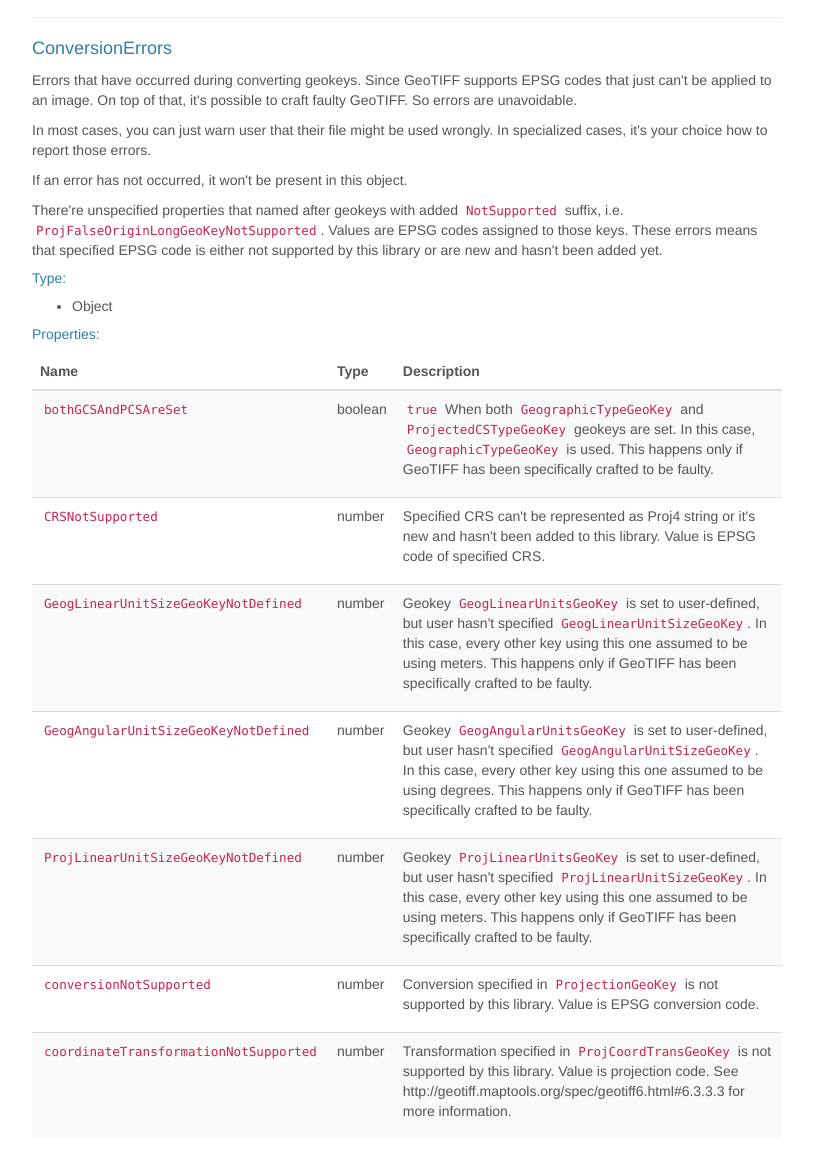
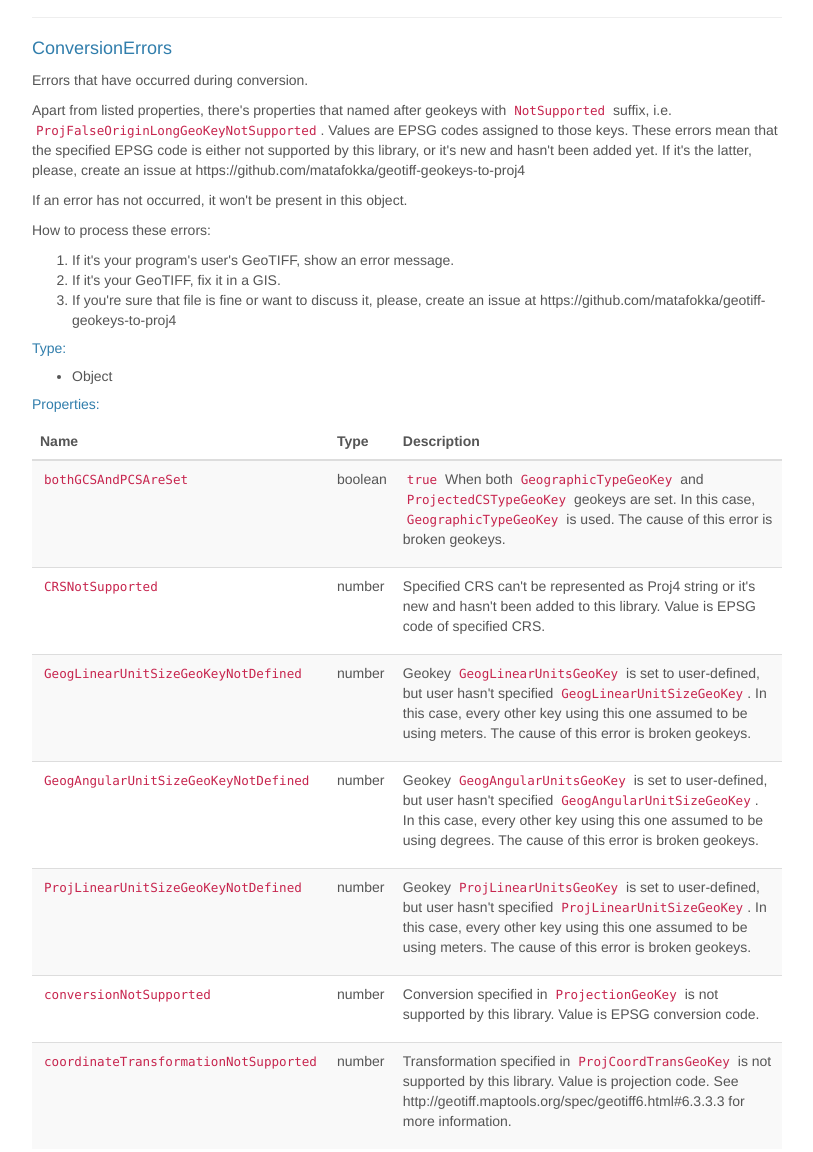
Before and after one commit to matafokka/geotiff-geokeys-to-proj4, a plain HTML site: page module-geokeysToProj4.html in a window 1280 px wide. Shown: the part 1381-2533 px from the top of the page, without its empty margins (38-851 px from the left). Drawn offline with Linux system fonts and the light colour scheme.

Commit message:
Add files via upload

```diff
--- a/module-geokeysToProj4.html
+++ b/module-geokeysToProj4.html
@@ -531,10 +531,15 @@
 <dd>
 
     <div class="description">
-        <p>Errors that have occurred during converting geokeys. Since GeoTIFF supports EPSG codes that just can't be applied to an image. On top of that, it's possible to craft faulty GeoTIFF. So errors are unavoidable.</p>
-<p>In most cases, you can just warn user that their file might be used wrongly. In specialized cases, it's your choice how to report those errors.</p>
+        <p>Errors that have occurred during conversion.</p>
+<p>Apart from listed properties, there's properties that named after geokeys with <code>NotSupported</code> suffix, i.e. <code>ProjFalseOriginLongGeoKeyNotSupported</code>. Values are EPSG codes assigned to those keys. These errors mean that the specified EPSG code is either not supported by this library, or it's new and hasn't been added yet. If it's the latter, please, create an issue at https://github.com/matafokka/geotiff-geokeys-to-proj4</p>
 <p>If an error has not occurred, it won't be present in this object.</p>
-<p>There're unspecified properties that named after geokeys with added <code>NotSupported</code> suffix, i.e. <code>ProjFalseOriginLongGeoKeyNotSupported</code>. Values are EPSG codes assigned to those keys. These errors means that specified EPSG code is either not supported by this library or are new and hasn't been added yet.</p>
+<p>How to process these errors:</p>
+<ol>
+<li>If it's your program's user's GeoTIFF, show an error message.</li>
+<li>If it's your GeoTIFF, fix it in a GIS.</li>
+<li>If you're sure that file is fine or want to discuss it, please, create an issue at https://github.com/matafokka/geotiff-geokeys-to-proj4</li>
+</ol>
     </div>
 
 
@@ -598,7 +603,7 @@
 
 
 
-            <td class="description last"><p><code>true</code> When both <code>GeographicTypeGeoKey</code> and <code>ProjectedCSTypeGeoKey</code> geokeys are set. In this case, <code>GeographicTypeGeoKey</code> is used. This happens only if GeoTIFF has been specifically crafted to be faulty.</p></td>
+            <td class="description last"><p><code>true</code> When both <code>GeographicTypeGeoKey</code> and <code>ProjectedCSTypeGeoKey</code> geokeys are set. In this case, <code>GeographicTypeGeoKey</code> is used. The cause of this error is broken geokeys.</p></td>
         </tr>
 
 
@@ -646,7 +651,7 @@
 
 
 
-            <td class="description last"><p>Geokey <code>GeogLinearUnitsGeoKey</code> is set to user-defined, but user hasn't specified <code>GeogLinearUnitSizeGeoKey</code>. In this case, every other key using this one assumed to be using meters. This happens only if GeoTIFF has been specifically crafted to be faulty.</p></td>
+            <td class="description last"><p>Geokey <code>GeogLinearUnitsGeoKey</code> is set to user-defined, but user hasn't specified <code>GeogLinearUnitSizeGeoKey</code>. In this case, every other key using this one assumed to be using meters. The cause of this error is broken geokeys.</p></td>
         </tr>
 
 
@@ -670,7 +675,7 @@
 
 
 
-            <td class="description last"><p>Geokey <code>GeogAngularUnitsGeoKey</code> is set to user-defined, but user hasn't specified <code>GeogAngularUnitSizeGeoKey</code>. In this case, every other key using this one assumed to be using degrees. This happens only if GeoTIFF has been specifically crafted to be faulty.</p></td>
+            <td class="description last"><p>Geokey <code>GeogAngularUnitsGeoKey</code> is set to user-defined, but user hasn't specified <code>GeogAngularUnitSizeGeoKey</code>. In this case, every other key using this one assumed to be using degrees. The cause of this error is broken geokeys.</p></td>
         </tr>
 
 
@@ -694,7 +699,7 @@
 
 
 
-            <td class="description last"><p>Geokey <code>ProjLinearUnitsGeoKey</code> is set to user-defined, but user hasn't specified <code>ProjLinearUnitSizeGeoKey</code>. In this case, every other key using this one assumed to be using meters. This happens only if GeoTIFF has been specifically crafted to be faulty.</p></td>
+            <td class="description last"><p>Geokey <code>ProjLinearUnitsGeoKey</code> is set to user-defined, but user hasn't specified <code>ProjLinearUnitSizeGeoKey</code>. In this case, every other key using this one assumed to be using meters. The cause of this error is broken geokeys.</p></td>
         </tr>
 
 
@@ -2218,7 +2223,7 @@
 <span class="jsdoc-message">
 	Documentation generated by <a href="https://github.com/jsdoc3/jsdoc">JSDoc 3.6.7</a>
 
-		on 2022-09-06T21:05:34+03:00
+		on 2022-09-07T20:33:29+03:00
 
 	using the <a href="https://github.com/docstrap/docstrap">DocStrap template</a>.
 </span>
```
Also changed, not shown: global.html (+1 -1 lines), index.html (+1 -1 lines), modules.list.html (+1 -1 lines), quicksearch.html (+1 -1 lines).
